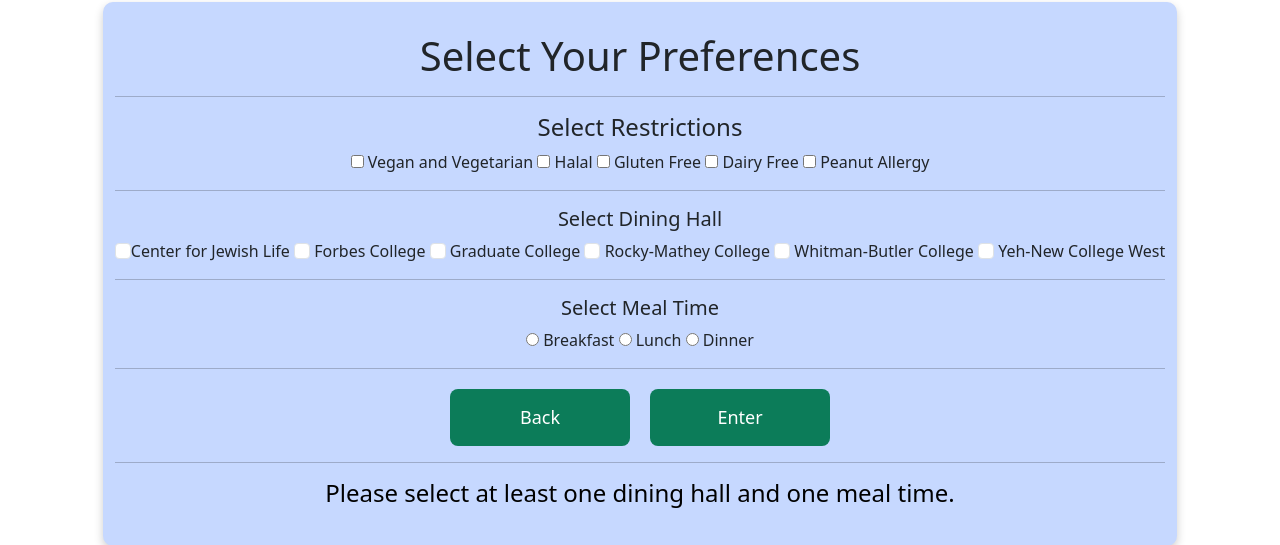
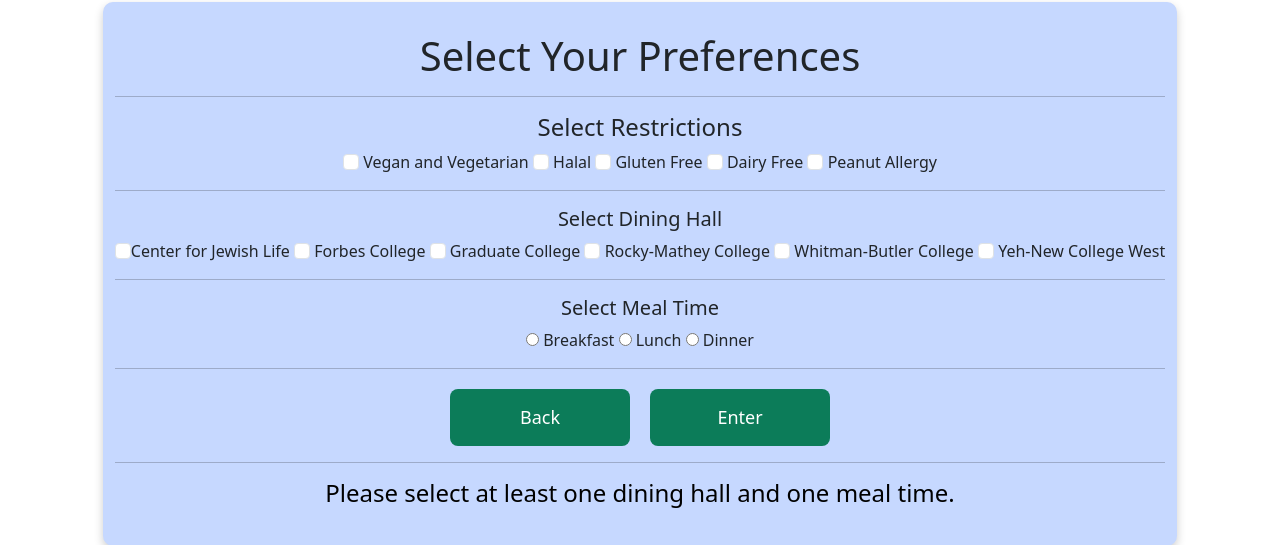
Before and after one commit to princeton-eats/princetoneats, a Flask app: page /find_meals in a window 1280 px wide. Shown: the part 128-673 px from the top of the page. Run offline with Flask 3, Linux system fonts and the light colour scheme.

Commit message:
formating

```diff
--- a/requirements.txt
+++ b/requirements.txt
@@ -32,6 +32,7 @@ packaging==24.2
 platformdirs==4.3.7
 pluggy==1.5.0
 pre_commit==4.2.0
+-e git+https://github.com/princeton-eats/princetoneats.git@54635f6b02aedb58ef2ca85c101a0e8983434591#egg=princetoneats
 propcache==0.3.1
 psycopg2-binary==2.9.10
 pylint==3.3.6
--- a/src/princetoneats/app.py
+++ b/src/princetoneats/app.py
@@ -64,23 +64,22 @@ def dashboard():
     userFirstname = user_info["attributes"]["displayname"][0].split(" ")[0]
 
     preferences = []
-    if auth.is_authenticated():
-        user_info = auth.authenticate()
+    user_info = auth.authenticate()
+    preferences_dict = database.get_user_prefs(user_info["user"])
+    preferences = []
+    if preferences_dict is None:
+        database.set_user_prefs(username, False, False, False, False, False)
         preferences_dict = database.get_user_prefs(user_info["user"])
-        preferences = []
-        if preferences_dict is None:
-            database.set_user_prefs(username, False, False, False, False, False)
-            preferences_dict = database.get_user_prefs(user_info["user"])
-        for pref in ["halal", "veg", "glutenfree", "dairyfree", "peanutfree"]:
-            if preferences_dict.get(pref):
-                tag = (
-                    "vegan-vegetarian"
-                    if pref == "veg"
-                    else pref.replace("glutenfree", "gluten-free")
-                    .replace("dairyfree", "dairy-free")
-                    .replace("peanutfree", "peanut-free")
-                )
-                preferences.append(tag)
+    for pref in ["halal", "veg", "glutenfree", "dairyfree", "peanutfree"]:
+        if preferences_dict.get(pref):
+            tag = (
+                "vegan-vegetarian"
+                if pref == "veg"
+                else pref.replace("glutenfree", "gluten-free")
+                .replace("dairyfree", "dairy-free")
+                .replace("peanutfree", "peanut-free")
+            )
+            preferences.append(tag)
 
     # determine current meal
     curhour = datetime.datetime.now().hour
@@ -123,17 +122,6 @@ def dashboard():
             mealtime=curMeal,
             totalMeals=len(filtered_meals),
             grouped_meals=grouped_meals,
-            username=username,
-            userFirstname=userFirstname,
-        )
-
-    else:
-        return flask.render_template(
-            "dashboard.html",
-            hall="Null",
-            mealtime=curMeal,
-            totalMeals="Null",
-            grouped_meals="Null",
             username=username,
             userFirstname=userFirstname,
         )
--- a/src/princetoneats/templates/find_meals.html
+++ b/src/princetoneats/templates/find_meals.html
@@ -44,11 +44,11 @@
                 <div class="checkbox-group">
                     <h4>Select Restrictions</h4>
                     <!-- {% if prev_restrictions_stored %}<p>Restrictions loaded from last query.</p>{% else %}{% endif %} -->
-                    <label><input type="checkbox" name="ARfilter" value="vegan-vegetarian" {% if vegan_vegetarian %}checked{% endif %}> Vegan and Vegetarian </label>
-                    <label><input type="checkbox" name="ARfilter" value="halal" {% if halal %}checked{% endif %}> Halal</label>
-                    <label><input type="checkbox" name="ARfilter" value="gluten-free" {% if gluten_free %}checked{% endif %}> Gluten Free</label>
-                    <label><input type="checkbox" name="ARfilter" value="dairy-free" {% if dairy_free %}checked{% endif %}> Dairy Free</label>
-                    <label><input type="checkbox" name="ARfilter" value="peanut-free" {% if peanut_free %}checked{% endif %}> Peanut Allergy</label>
+                    <label><input type="checkbox" class="form-check-input" for="customCheck1" name="ARfilter" value="vegan-vegetarian" {% if vegan_vegetarian %}checked{% endif %}> Vegan and Vegetarian </label>
+                    <label><input type="checkbox" class="form-check-input" for="customCheck1" name="ARfilter" value="halal" {% if halal %}checked{% endif %}> Halal</label>
+                    <label><input type="checkbox" class="form-check-input" for="customCheck1" name="ARfilter" value="gluten-free" {% if gluten_free %}checked{% endif %}> Gluten Free</label>
+                    <label><input type="checkbox" class="form-check-input" for="customCheck1" name="ARfilter" value="dairy-free" {% if dairy_free %}checked{% endif %}> Dairy Free</label>
+                    <label><input type="checkbox" class="form-check-input" for="customCheck1" name="ARfilter" value="peanut-free" {% if peanut_free %}checked{% endif %}> Peanut Allergy</label>
                 </div>
             </form>
 
```
